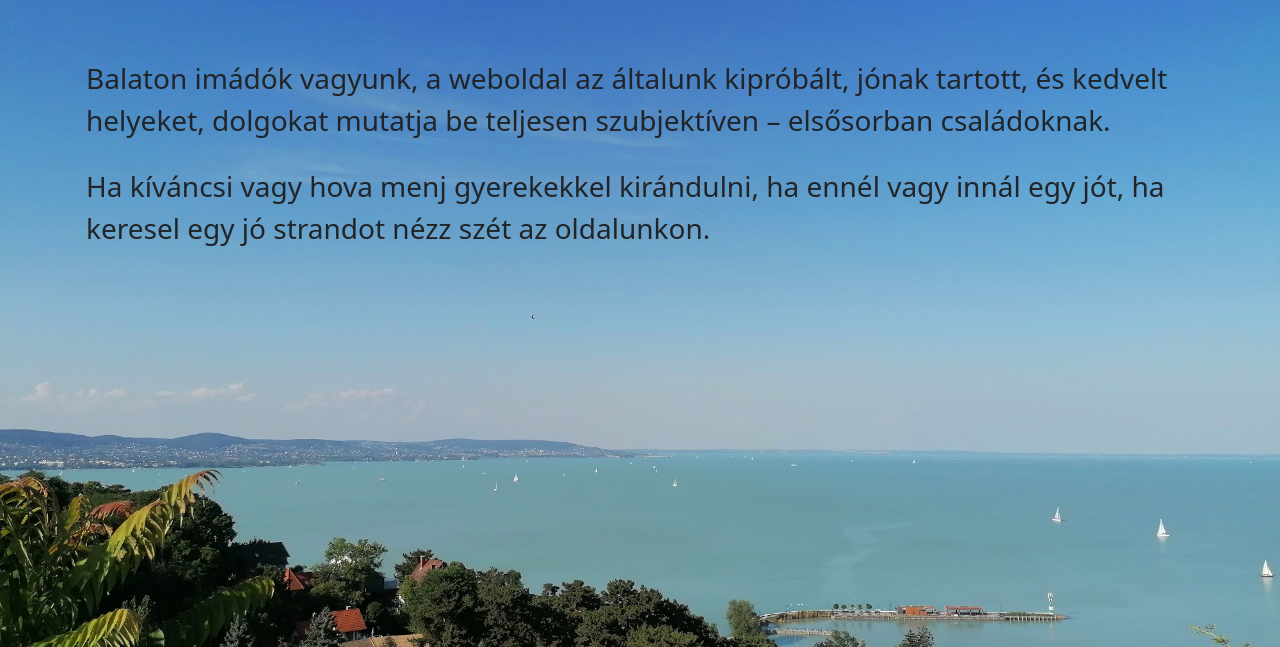
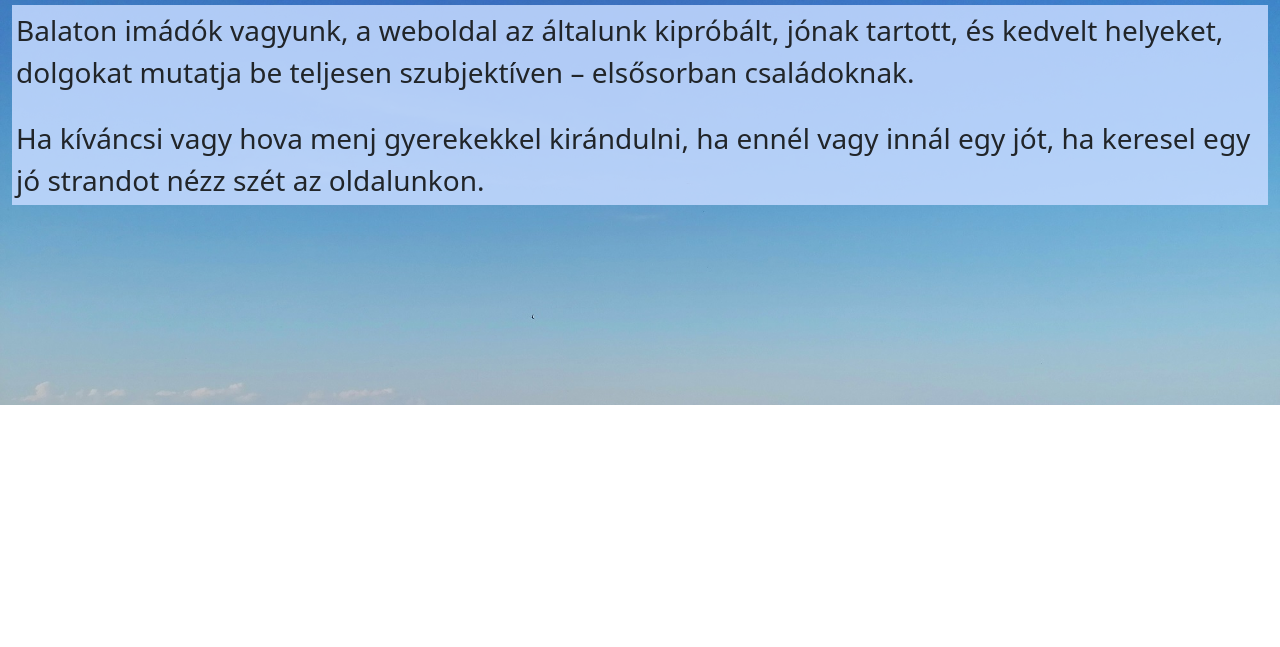
Before and after one commit to tibo79/tibo79.github.io, a plain HTML site: page rolunk.html in a window 1280 px wide. Shown: the part 209-856 px from the top of the page. After the commit the page ends 800 px from the top, so only its background shows below. Drawn offline with nearby package versions, Linux system fonts and the light colour scheme.

Commit message:
Add files via upload

```diff
--- a/rolunk.html
+++ b/rolunk.html
@@ -42,19 +42,17 @@
     </nav>
 
     <main>
+
+        <h1 class="p-5">Rólunk</h1>
+
         <section>
-            <div>
-                <h1 class="p-5">Rólunk</h1>
-
-                <br>
-                <br>
-                <div class="container">
+            <div class="container-fluid">
+                <div class="art">
                     <p class="fs-3 p-1"> Balaton imádók vagyunk, a weboldal az általunk kipróbált, jónak tartott, és kedvelt helyeket, dolgokat mutatja be teljesen szubjektíven – elsősorban családoknak. </p>
                     <p class="fs-3 p-1"> Ha kíváncsi vagy hova menj gyerekekkel kirándulni, ha ennél vagy innál egy jót, ha keresel egy jó strandot nézz szét az oldalunkon.</p>
                 </div>
             </div>
         </section>
-        <section></section>
 
 
 
```
